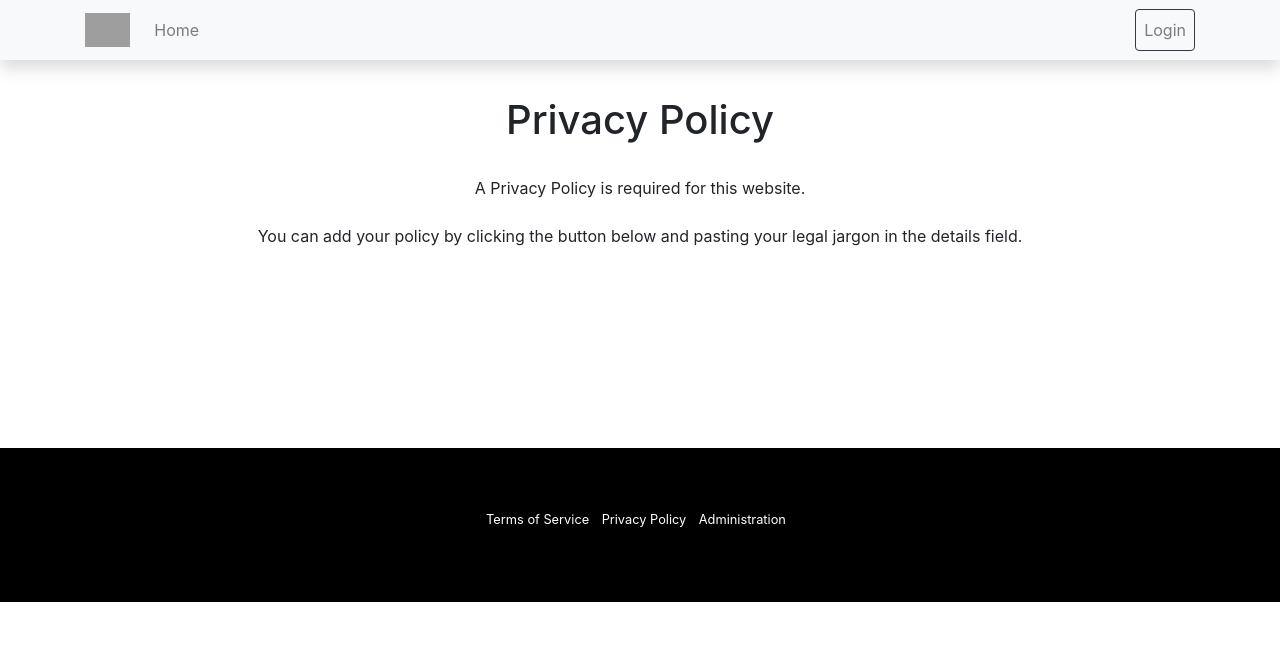
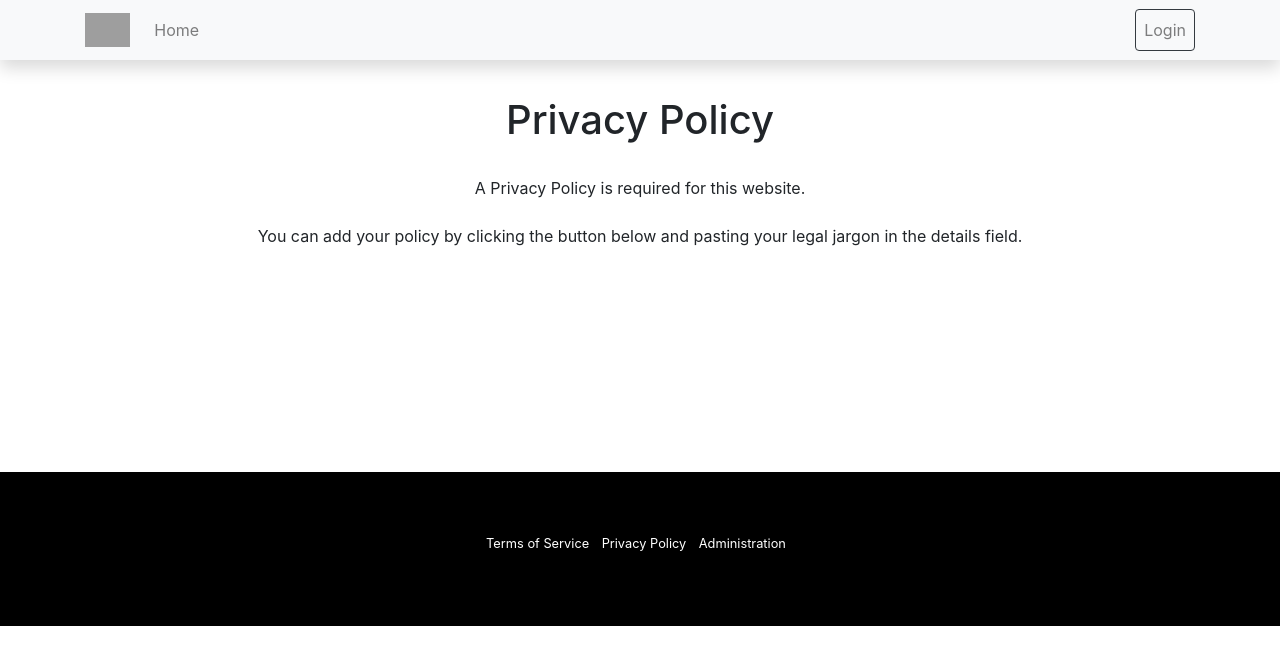
Before and after one commit to mia-k-monaghan/fsp_shop, a Django app: page /privacy-policy/ in a window 1280 px wide. Shown: the top 665 px of the page. Run offline with Django 3.2, Linux system fonts and the light colour scheme; data that the repository does not hold is empty; some libraries are stand-ins or nearby versions; grey boxes are pictures that could not be loaded.

Commit message:
template update

```diff
--- a/templates/base.html
+++ b/templates/base.html
@@ -163,7 +163,7 @@
   <!--Main Navigation-->
 
   <!--Main layout-->
-  <main class="mt-5">
+  <main class="mt-5 pb-4">
     {% block content %}
 
     {% endblock content %}
@@ -173,9 +173,9 @@
 
   <!--Footer-->
   {% if footer %}
-    <footer style="background-color:{{footer.background_color}};"class="{{footer_text}}-footer-text text-center font-small my-4 pb-4">
+    <footer style="background-color:{{footer.background_color}};"class="{{footer_text}}-footer-text text-center font-small mt-4 pb-4">
   {% else %}
-    <footer style="background-color:black;"class="light-footer-text text-center my-4 pb-4">
+    <footer style="background-color:black;"class="light-footer-text text-center mt-4 pb-4">
   {% endif %}
     {% block extra_footer %}
 
```
